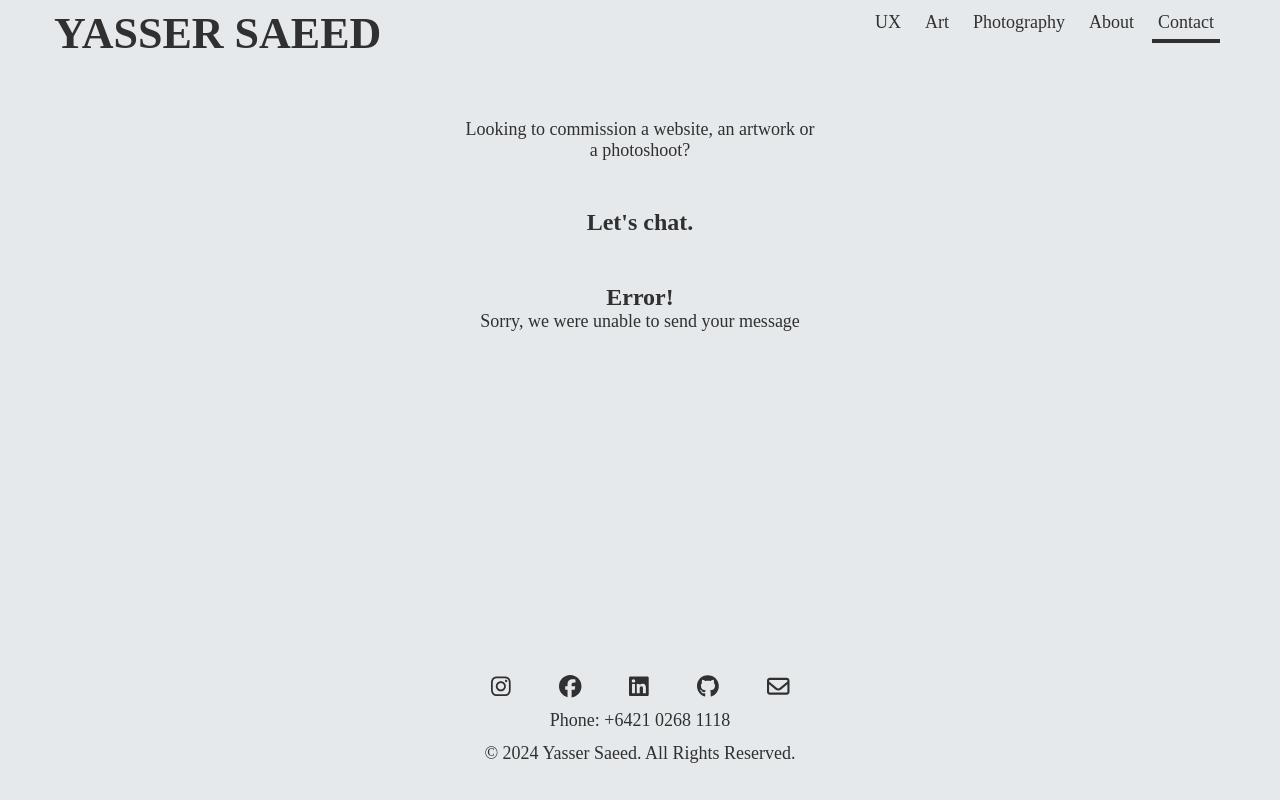
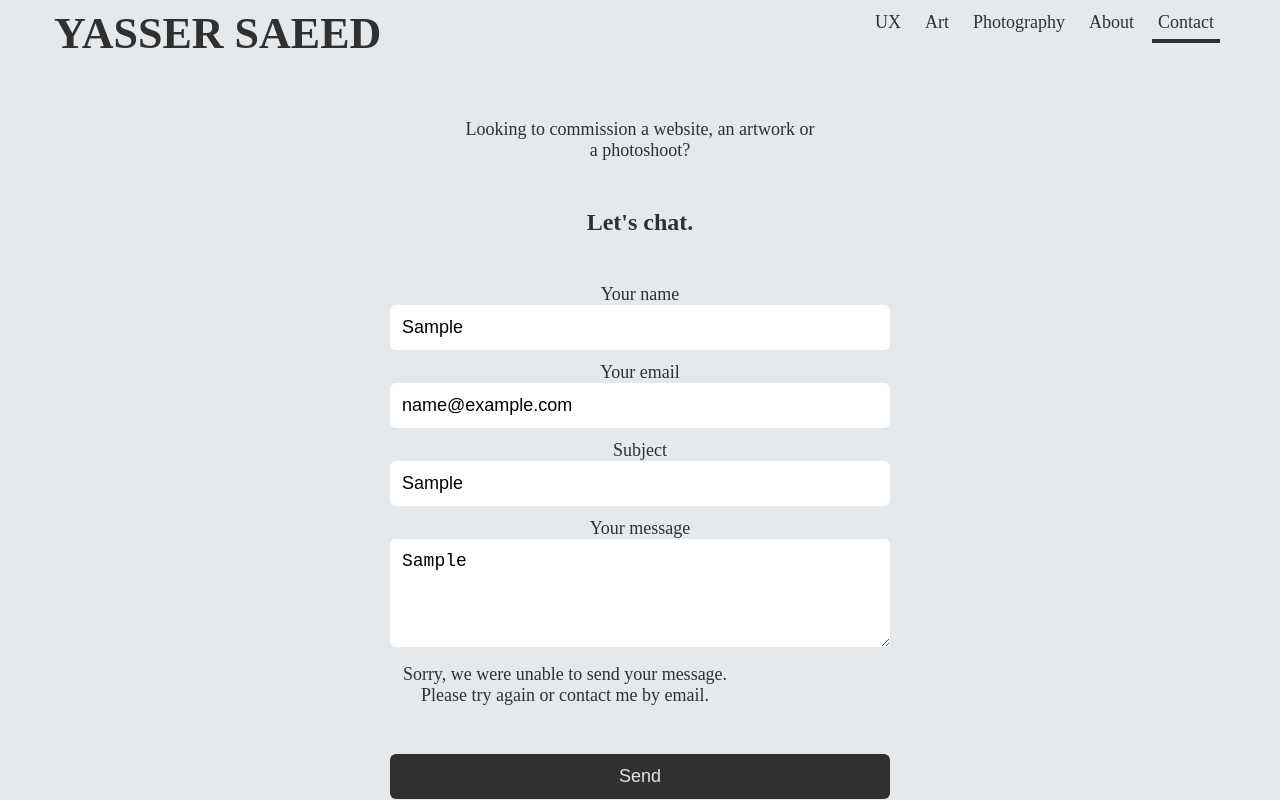
Before and after one commit to Yassoori/Portfolio, a React (Vite) app: page /contact in a window 1280 px wide. Both pictures are taken after typing "Sample", "name@example.com", "Sample", "Sample" into the empty fields and a click on the button "Send". Shown: the top 800 px of the page. Built offline with nearby package versions, Linux system fonts and the light colour scheme; no server answers; a web font is replaced by a local one.

Commit message:
AI fixes to contact form, endpointsm form data and validation

```diff
--- a/src/css/App.css
+++ b/src/css/App.css
@@ -991,7 +991,7 @@ nav .left-nav #hamburger-container button {
     align-items: center;
   }
   .card-container .product-card {
-    max-width: 15%;
+    max-width: 30%;
     min-width: 5%;
     margin: 12px;
     transition: 0.2s ease;
--- a/src/css/modules/responsive/_tablet.scss
+++ b/src/css/modules/responsive/_tablet.scss
@@ -158,7 +158,7 @@
   .card-container {
     align-items: center;
     .product-card {
-      max-width: 15%;
+      max-width: 30%;
       min-width: 5%;
       margin: $med-margin;
       transition: 0.2s ease;
--- a/src/pages/Contact.jsx
+++ b/src/pages/Contact.jsx
@@ -3,107 +3,141 @@ import axios from "axios";
 
 const formEndpoint = import.meta.env.VITE_APP_WP_API_FORM_ENDPOINT;
 
-// console.log(formEndpoint);
-
 const ContactForm = () => {
-  const [submitted, setSubmitted] = useState(false);
-  const [error, setError] = useState(false);
+  const [status, setStatus] = useState("idle");
+  const [statusMessage, setStatusMessage] = useState("");
   const [name, setName] = useState("");
   const [email, setEmail] = useState("");
   const [subject, setSubject] = useState("");
   const [message, setMessage] = useState("");
+  const isEndpointConfigured =
+    typeof formEndpoint === "string" && formEndpoint.trim().length > 0;
 
-  const handleSubmit = (event) => {
+  const handleSubmit = async (event) => {
     event.preventDefault();
+
+    if (!isEndpointConfigured) {
+      setStatus("error");
+      setStatusMessage(
+        "The contact form is not configured. Please contact me by email instead."
+      );
+      return;
+    }
+
+    setStatus("submitting");
+    setStatusMessage("");
+
     const contactForm = new FormData();
     contactForm.append("your-name", name);
     contactForm.append("your-email", email);
     contactForm.append("your-subject", subject);
     contactForm.append("your-message", message);
-    // console.log();
 
-    axios
-      .post(formEndpoint, contactForm, {
-        headers: {
-          "Content-Type": "application/x-www-form-urlencoded",
-        },
-      })
-      .then((response) => {
-        // console.log(response);
-        setSubmitted(true);
-      })
-      .catch((error) => {
-        console.log(error);
-        setError(true);
-      });
+    try {
+      const response = await axios.post(formEndpoint, contactForm);
+      const responseStatus = response.data?.status;
+
+      if (responseStatus === "mail_sent") {
+        setStatus("success");
+        return;
+      }
+
+      const errorMessages = {
+        validation_failed: "Please check your details and try again.",
+        spam: "Your message could not be accepted. Please try again or contact me by email.",
+        mail_failed:
+          "Your message could not be sent. Please try again or contact me by email.",
+        aborted: "Your message was not sent. Please try again.",
       };
+      const responseMessage = errorMessages[responseStatus];
 
-  if (submitted) {
-    return (
-      <>
-        <h3>Thank you for your message!</h3>
-        <p>We'll be in touch soon</p>
-      </>
+      if (!responseMessage) {
+        console.error("Unexpected contact form response:", response.data);
+      }
+
+      setStatus("error");
+      setStatusMessage(
+        responseMessage ??
+          "Sorry, we could not confirm that your message was sent. Please try again or contact me by email."
+      );
+    } catch (submissionError) {
+      console.error("Contact form submission failed:", submissionError);
+      setStatus("error");
+      setStatusMessage(
+        "Sorry, we were unable to send your message. Please try again or contact me by email."
       );
     }
+  }
 
-  if (error) {
+  if (status === "success") {
     return (
-      <>
-        <h3>Error!</h3>
-        <p>Sorry, we were unable to send your message</p>
-      </>
+      <div role="status" aria-live="polite">
+        <h3>Thank you for your message!</h3>
+        <p>We'll be in touch soon.</p>
+      </div>
     );
   }
 
   return (
     <>
       <form onSubmit={handleSubmit} method="POST">
-        {/* <div> */}
+        <label htmlFor="contact-name">Your name</label>
         <input
+          id="contact-name"
           type="text"
-            name="name"
+          name="your-name"
+          autoComplete="name"
           onChange={(event) => setName(event.target.value)}
           value={name}
           required
-            placeholder="Your name"
         />
-        {/* </div> */}
-        {/* <div> */}
+        <label htmlFor="contact-email">Your email</label>
         <input
+          id="contact-email"
           type="email"
-            name="email"
+          name="your-email"
+          autoComplete="email"
           onChange={(event) => setEmail(event.target.value)}
           value={email}
           required
-            placeholder="Your email"
         />
-        {/* </div> */}
-        {/* <div> */}
+        <label htmlFor="contact-subject">Subject</label>
         <input
-            type="subject"
-            name="subject"
+          id="contact-subject"
+          type="text"
+          name="your-subject"
           onChange={(event) => setSubject(event.target.value)}
           value={subject}
           required
-            placeholder="Your subject"
         />
-        {/* </div> */}
-        {/* <div> */}
+        <label htmlFor="contact-message">Your message</label>
         <textarea
-            type="message"
-            name="message"
+          id="contact-message"
+          name="your-message"
           onChange={(event) => setMessage(event.target.value)}
           value={message}
           required
-            placeholder="Your message"
         />
-        {/* </div> */}
-        {/* <div> */}
-          <button id="submit-button" className="regular-button" type="submit">
-            Send
+        {(!isEndpointConfigured || status === "error") && (
+          <p role="alert" aria-live="assertive">
+            {isEndpointConfigured
+              ? statusMessage
+              : "The contact form is not configured. Please contact me by email instead."}
+          </p>
+        )}
+        {status === "submitting" && (
+          <p role="status" aria-live="polite">
+            Sending your message…
+          </p>
+        )}
+        <button
+          id="submit-button"
+          className="regular-button"
+          type="submit"
+          disabled={!isEndpointConfigured || status === "submitting"}
+        >
+          {status === "submitting" ? "Sending…" : "Send"}
         </button>
-        {/* </div> */}
       </form>
     </>
   );
```
Lines whose indentation alone changed are shown as unchanged.
